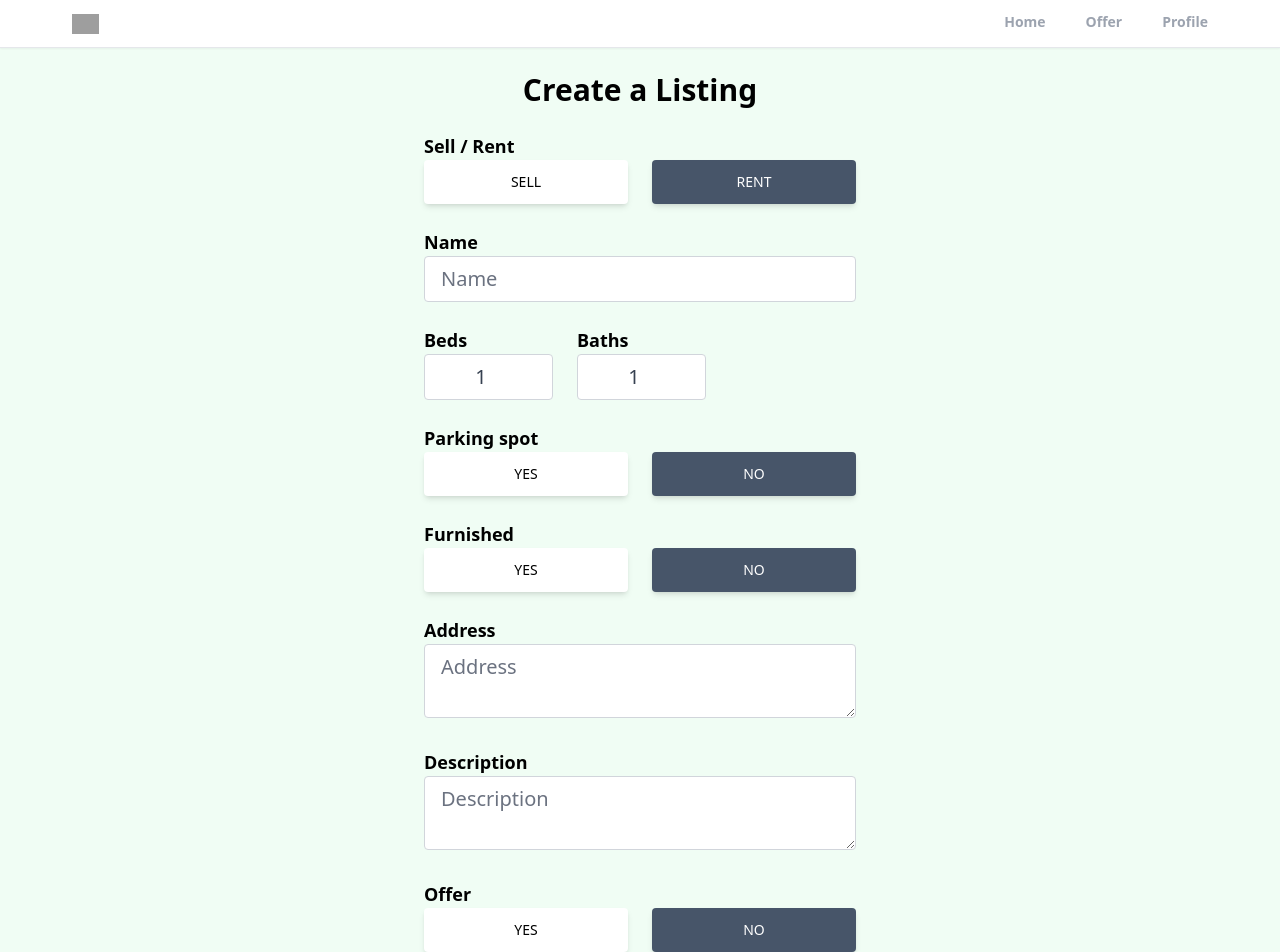
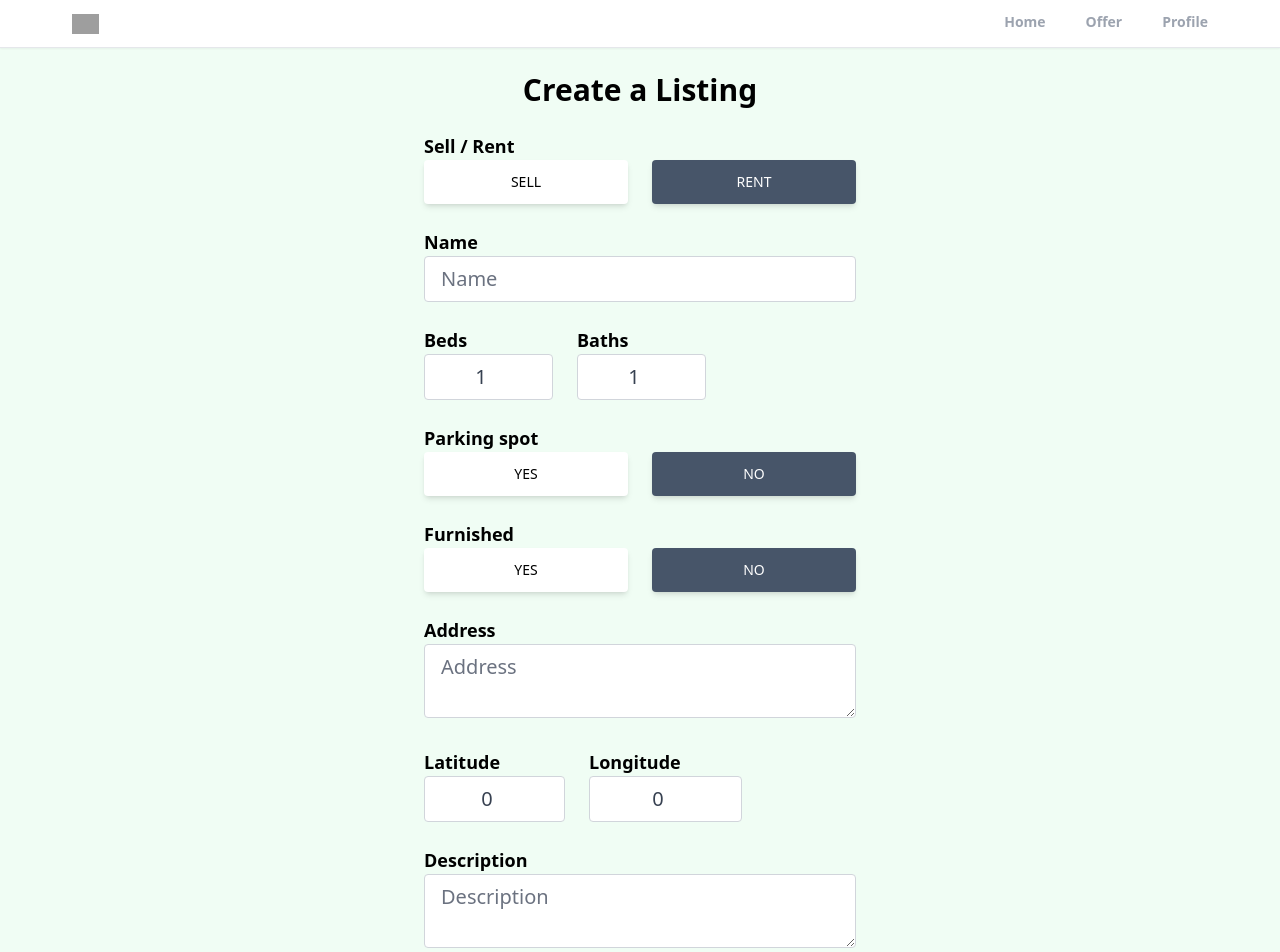
Before and after one commit to ravindrauiet/realtor-clone-react, a React (Create React App) app: page /create-listing in a window 1280 px wide. Shown: the top 952 px of the page. Built offline with nearby package versions, Linux system fonts and the light colour scheme; no server answers; sample sign-in values are in the browser's storage; grey boxes are pictures that could not be loaded.

Commit message:
turnoff geolocation api

```diff
--- a/src/pages/CreateListing.jsx
+++ b/src/pages/CreateListing.jsx
@@ -16,7 +16,7 @@
 export default function CreateListing() {
   const navigate = useNavigate();
   const auth = getAuth();
-  const [geolocationEnabled, setGeolocationEnabled] = useState(true);
+  const [geolocationEnabled, setGeolocationEnabled] = useState(false);
   const [loading, setLoading] = useState(false);
   const [formData, setFormData] = useState({
     type: "rent",
```
